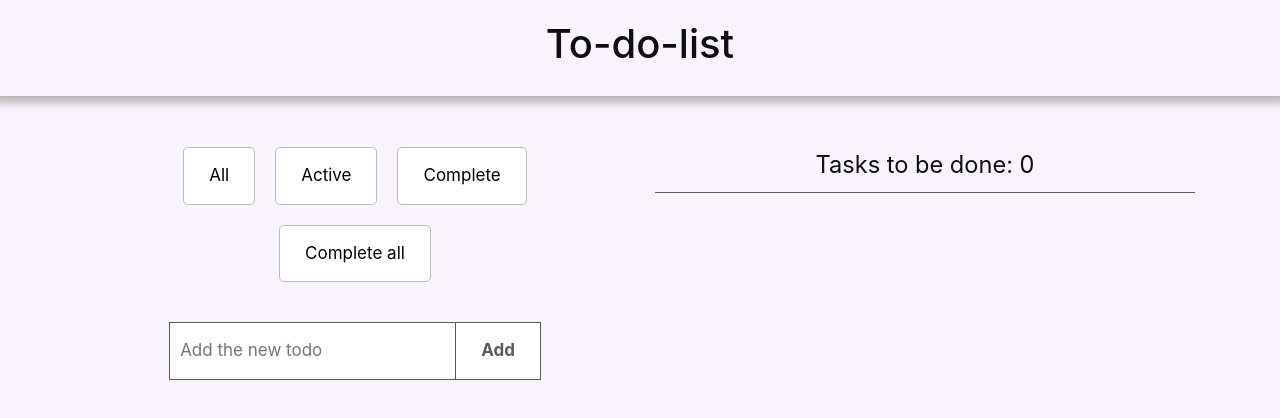
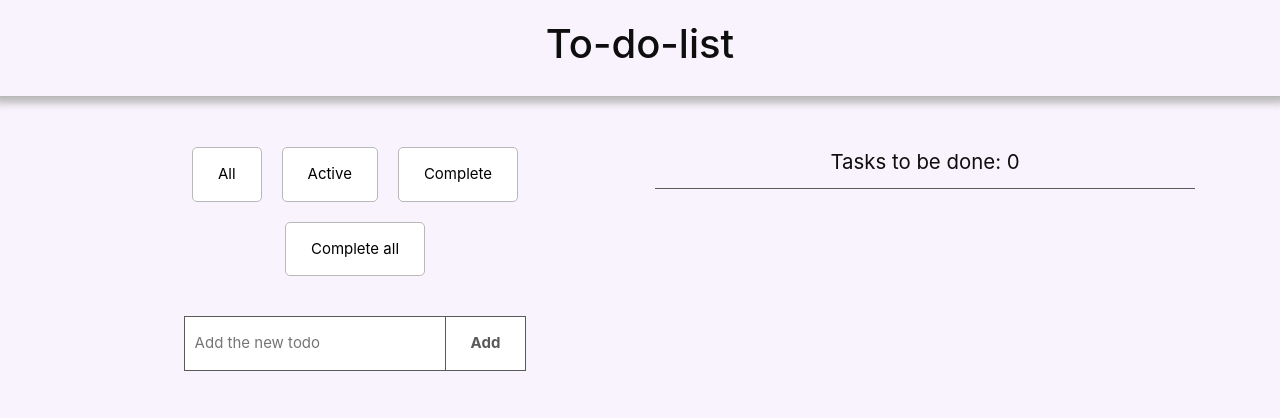
Before and after one commit to karolina-suchomska/To-do-list-React, a React (Create React App) app: page / in a window 1280 px wide. Shown: the top 418 px of the page. Built offline with nearby package versions, Linux system fonts and the light colour scheme.

Commit message:
Improvement font-size

```diff
--- a/src/style/Style.scss
+++ b/src/style/Style.scss
@@ -5,7 +5,7 @@
 
   min-height: 100vh;
   background-color: $light;
-  font-size: calc(10px + 1.7vmin);
+  font-size: calc(10px + 1.3vmin);
   color: $black;
 
   header {
@@ -27,7 +27,7 @@
     border-radius: 5px;
     padding: 15px 25px;
     margin: 10px !important;
-    font-size: 17px;
+    font-size: 15px;
     cursor: pointer;
 
     &:hover{
@@ -64,7 +64,7 @@
       border: 1px solid $grey;
       background-color: $white;
       color: $black;
-      font-size: 17px;
+      font-size: 15px;
       padding: 15px 10px;
       margin: 0 auto;
     }
@@ -91,7 +91,7 @@
 .todo-button-delete {
   button {
     min-width: 20px;
-    font-size: 19px;
+    font-size: 17px;
     border-radius: 5px;
     margin: 10px;
     padding: 0 8px;
```
